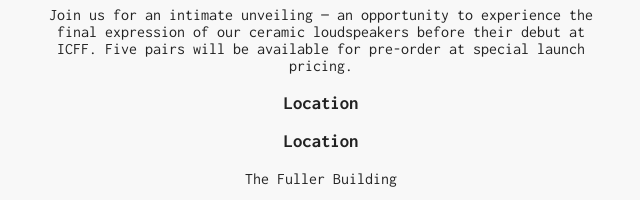
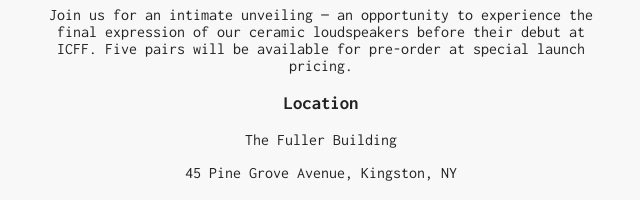
Before and after one commit to d0d0me/RSVP-invite, a website: page index.html in a window 1280 px wide. Shown: the part 860-1060 px from the top of the page, without its empty margins (319-959 px from the left). Drawn offline with Linux system fonts and the light colour scheme.

Commit message:
Update index.html

```diff
--- a/index.html
+++ b/index.html
@@ -178,9 +178,8 @@
     <p>Join us for an intimate unveiling — an opportunity to experience the final expression of our ceramic loudspeakers before their debut at ICFF. Five pairs will be available for pre-order at special launch pricing.</p>
 
     <h3>Location</h3>
-    <h3>Location</h3>
 <p><a href="https://maps.app.goo.gl/JiSL6sMrzZLQvyyg6" target="_blank" style="text-decoration: none; color: inherit;">The Fuller Building</a></p>
-<p>45 Pine Grove Avenue, Kingston, NY</p>
+<p><a href="https://maps.app.goo.gl/JiSL6sMrzZLQvyyg6" target="_blank" style="text-decoration: none; color: inherit;">45 Pine Grove Avenue, Kingston, NY</a></p>
 <iframe src="https://maps.google.com/maps?q=45 Pine Grove Ave, Kingston, NY&output=embed" class="map"></iframe>
 
     <iframe src="https://maps.google.com/maps?q=45 Pine Grove Ave, Kingston, NY&output=embed" class="map"></iframe>
```
